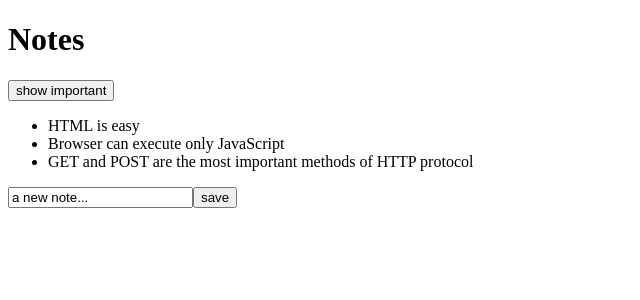
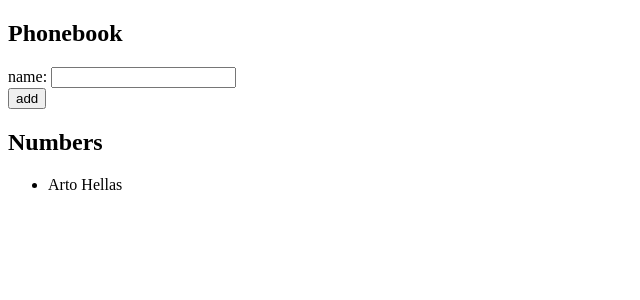
Before and after one commit to Slendder/Fullstack, a React (Vite) app: page / in a window 1280 px wide. Shown: the top 300 px of the page, without its empty margins (0-640 px from the left). Built offline with nearby package versions, Linux system fonts and the light colour scheme.

Commit message:
Exercises!

```diff
--- a/src/Part2/App.jsx
+++ b/src/Part2/App.jsx
@@ -1,8 +1,8 @@
 import { useState } from "react";
 import Note from "./components/Note";
 
-const App = (props) => {
-  const [notes, setNotes] = useState(props.notes);
+const App = ({props}) => {
+  const [notes, setNotes] = useState(notes);
   const [showAll, setShowAll] = useState(true);
   const [newNote, setNewNote] = useState("a new note...");
 
--- a/src/Part2/Exercise_06-10.jsx
+++ b/src/Part2/Exercise_06-10.jsx
@@ -1,49 +1,44 @@
 import { useState } from "react";
-import Note from "./components/Note";
 
-const App = (props) => {
-  const [notes, setNotes] = useState(props.notes);
-  const [showAll, setShowAll] = useState(true);
-  const [newNote, setNewNote] = useState("a new note...");
+const App = () => {
+  const [persons, setPersons] = useState([{ name: "Arto Hellas", id: 1 }]);
+  const [newName, setNewName] = useState("");
 
-  const addNote = (event) => {
+  const addName = (event) => {
     event.preventDefault();
-    const noteObject = {
-      content: newNote,
-      important: Math.random() < 0.5,
-      id: notes.length + 1,
-    };
-
-    setNotes(notes.concat(noteObject));
-    setNewNote("");
+    if (persons.includes({ name: newName })) {
+      alert(`${newName} already exists!`);
+    } else {
+      const personObject = {
+        name: newName,
+        id: persons.length + 1,
+      };
+      console.log(personObject);
+      setPersons(persons.concat(personObject));
+      setNewName("");
+    }
   };
-
-  const handleNoteChange = (event) => {
+  const handleNameChange = (event) => {
     console.log(event.target.value);
-    setNewNote(event.target.value);
+    setNewName(event.target.value);
   };
-  const notesToShow = showAll
-    ? notes
-    : notes.filter((note) => note.important === true);
   return (
     <div>
-      <h1>Notes</h1>
-      <div>
-        {" "}
-        <button onClick={() => setShowAll(!showAll)}>
-          {" "}
-          show {showAll ? "important" : "all"}{" "}
-        </button>{" "}
-      </div>
+      <h2>Phonebook</h2>
+      <form onSubmit={addName}>
+        <div>
+          name: <input value={newName} onChange={handleNameChange} />
+        </div>
+        <div>
+          <button type="submit">add</button>
+        </div>
+      </form>
+      <h2>Numbers</h2>
       <ul>
-        {notesToShow.map((note) => (
-          <Note key={note.id} note={note} />
+        {persons.map((person) => (
+          <li key={person.id}>{person.name}</li>
         ))}
       </ul>
-      <form onSubmit={addNote}>
-        <input value={newNote} onChange={handleNoteChange} />
-        <button type="submit">save</button>
-      </form>
     </div>
   );
 };
--- a/src/main.jsx
+++ b/src/main.jsx
@@ -1,7 +1,7 @@
 import React from "react";
 import ReactDOM from "react-dom/client";
 
-import App from "./Part2/App";
+import App from "./Part2/Exercise_06-10";
 
 const notes = [
   {
```
